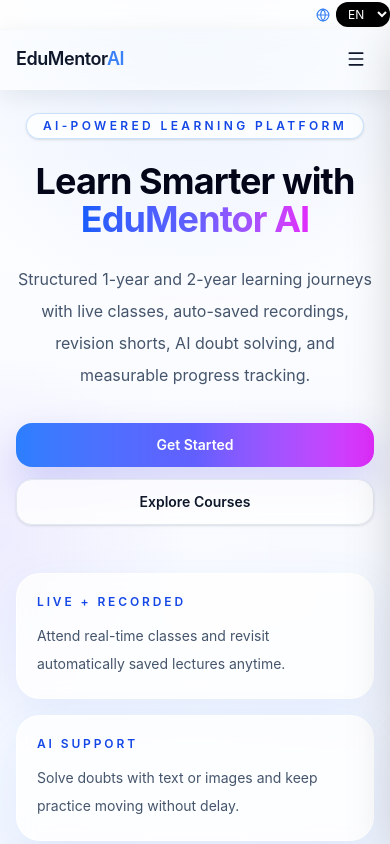
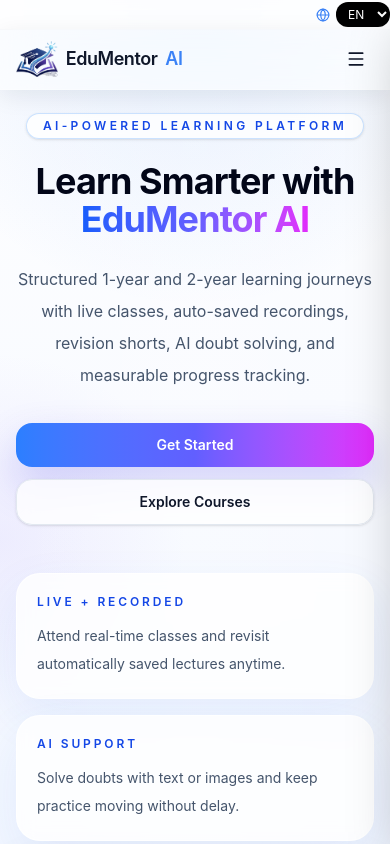
Before and after one commit to DevVinayShriffle/EduMentor-AI, a React (Vite) app in the folder frontend/: page / in a window 390 px wide. Shown: the top 844 px of the page. Built offline with nearby package versions, Linux system fonts and the light colour scheme.

Commit message:
feat(frontend): improve navbar mobile behavior and add brand logo

```diff
--- a/frontend/src/sections/Navbar.jsx
+++ b/frontend/src/sections/Navbar.jsx
@@ -1,5 +1,6 @@
 import { useEffect, useState } from "react";
 import { Menu, X } from "lucide-react";
+import logoImage from "../assets/images/edumentor-logo-no-bg.png";
 
 export default function Navbar() {
   const [open, setOpen] = useState(false);
@@ -110,9 +111,10 @@ export default function Navbar() {
           <a
             href="#home"
             onClick={() => handleNavClick("#home")}
-            className="cursor-pointer whitespace-nowrap text-lg font-semibold tracking-tight sm:text-xl"
+            className="flex cursor-pointer items-center gap-2 whitespace-nowrap text-lg font-semibold tracking-tight sm:text-xl"
             style={{ color: "#0f172a" }}
           >
+            <img src={logoImage} alt="EduMentor AI logo" className="h-9 w-auto" />
             EduMentor<span style={{ color: "var(--accent-primary)" }}>AI</span>
           </a>
 
@@ -205,9 +207,10 @@ export default function Navbar() {
           <a
             href="#home"
             onClick={() => handleNavClick("#home")}
-            className="cursor-pointer whitespace-nowrap text-base font-semibold tracking-tight"
+            className="flex cursor-pointer items-center gap-2 whitespace-nowrap text-base font-semibold tracking-tight"
             style={{ color: "#0f172a" }}
           >
+            <img src={logoImage} alt="EduMentor AI logo" className="h-8 w-auto" />
             EduMentor<span style={{ color: "var(--accent-primary)" }}>AI</span>
           </a>
 
```
Also changed, not shown: frontend/src/assets/images/edumentor-logo-no-bg.png (added).
